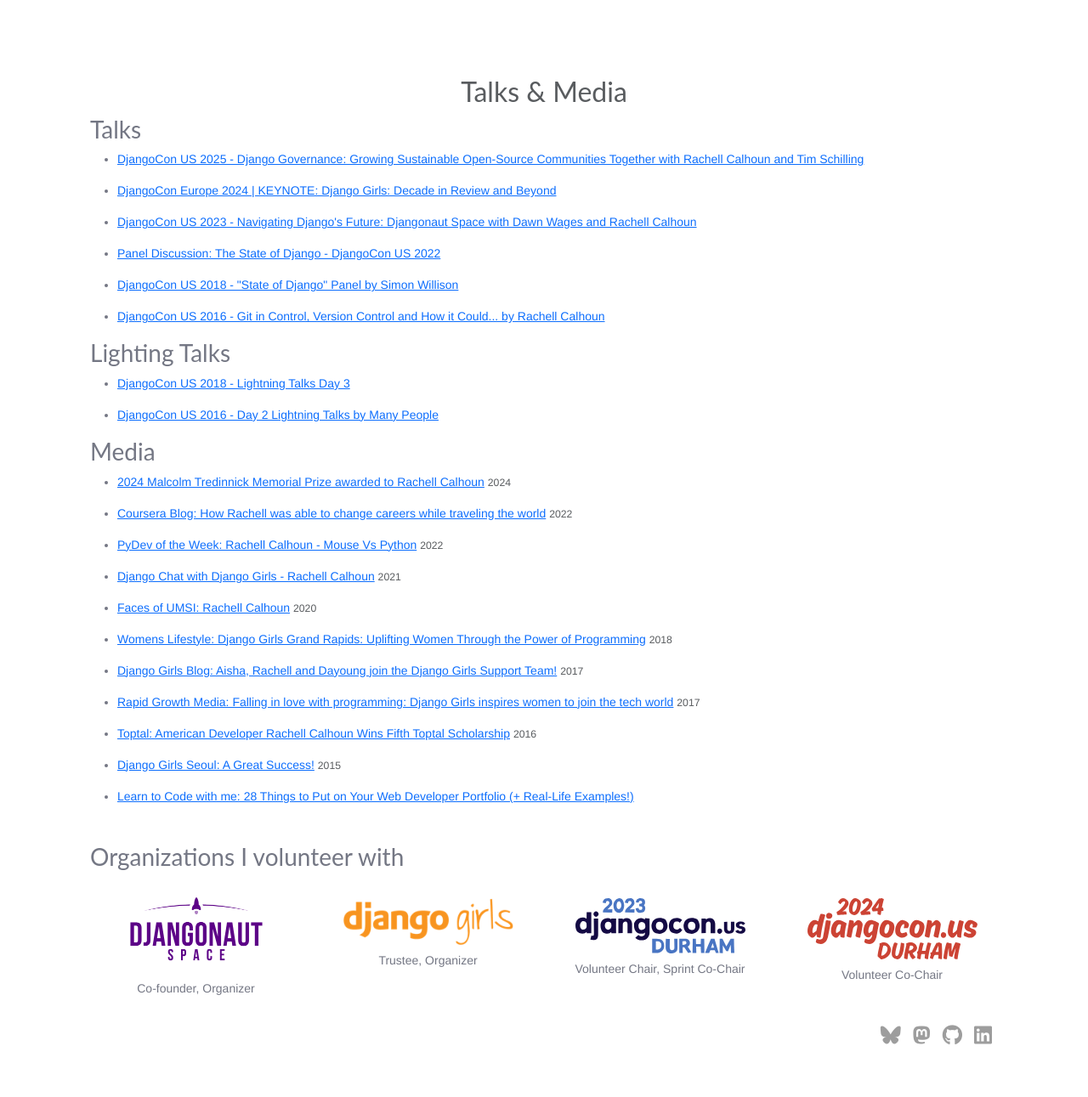
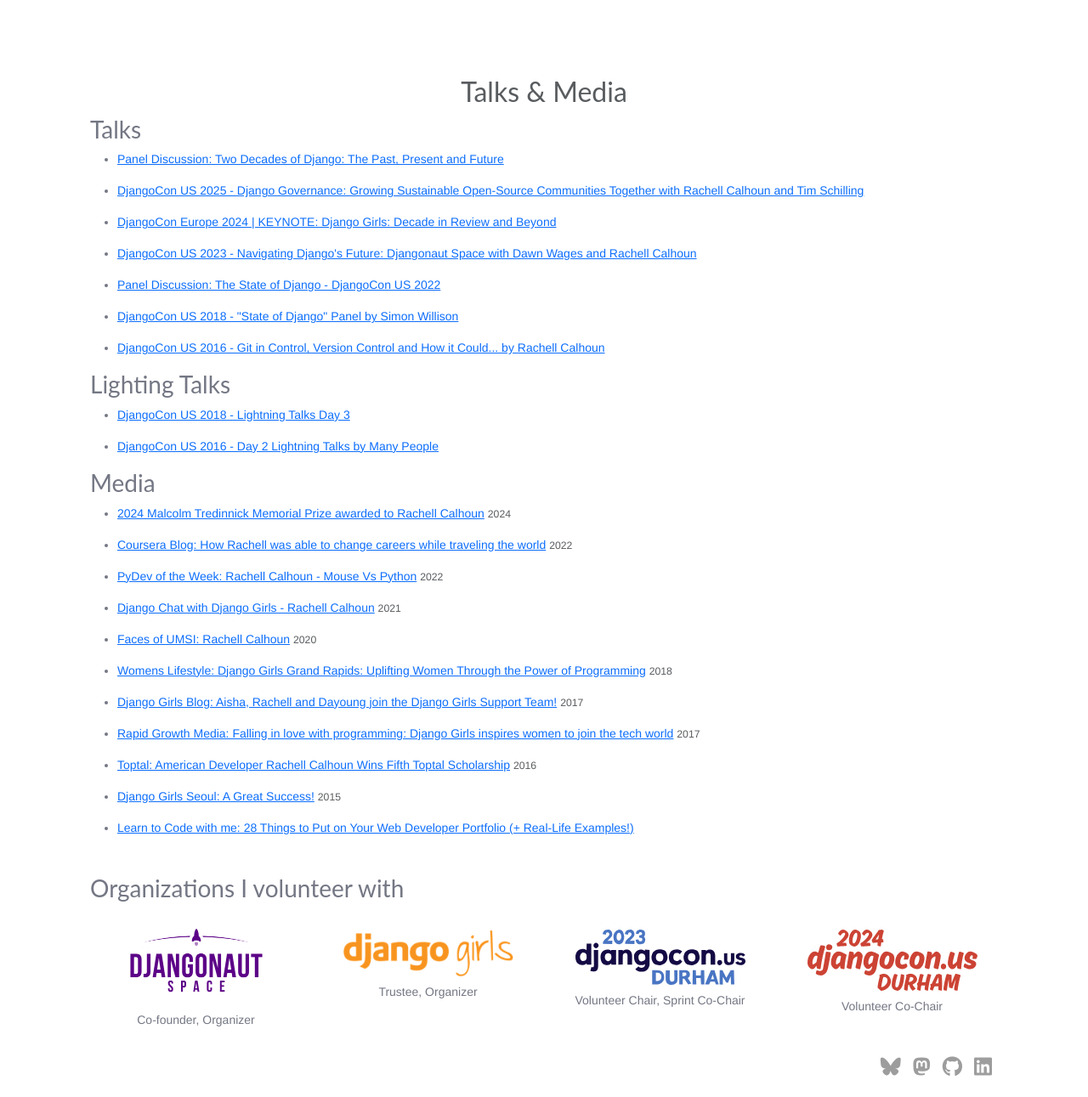
Before and after one commit to RachellCalhoun/mysite, a Django app: page / in a window 1280 px wide. Shown: the part 677-1968 px from the top of the page at 85% size. Before the commit the page ends 1906 px from the top, so only its background shows below. Run offline with Django 3.2, Linux system fonts and the light colour scheme; data that the repository does not hold is empty; parts of the project's set-up code (start-up, migrations or seed data) failed here and were passed over; some libraries are stand-ins or nearby versions; some web fonts are replaced.

Commit message:
add panel discussion

```diff
--- a/projects/templates/projects/home.html
+++ b/projects/templates/projects/home.html
@@ -143,6 +143,9 @@
             <h3>Talks</h3>
             <ul>
                 <li>
+                    <p><a href="https://www.youtube.com/watch?v=uYN7cpxhuhE">Panel Discussion: Two Decades of Django: The Past, Present and Future</a></p>
+                </li>
+                <li>
                     <p><a href="https://www.youtube.com/watch?v=aVhd0MZvSRw">DjangoCon US 2025 - Django Governance: Growing Sustainable Open-Source Communities Together with Rachell Calhoun and Tim Schilling</a></p>
                 </li>
                 <li>
```
